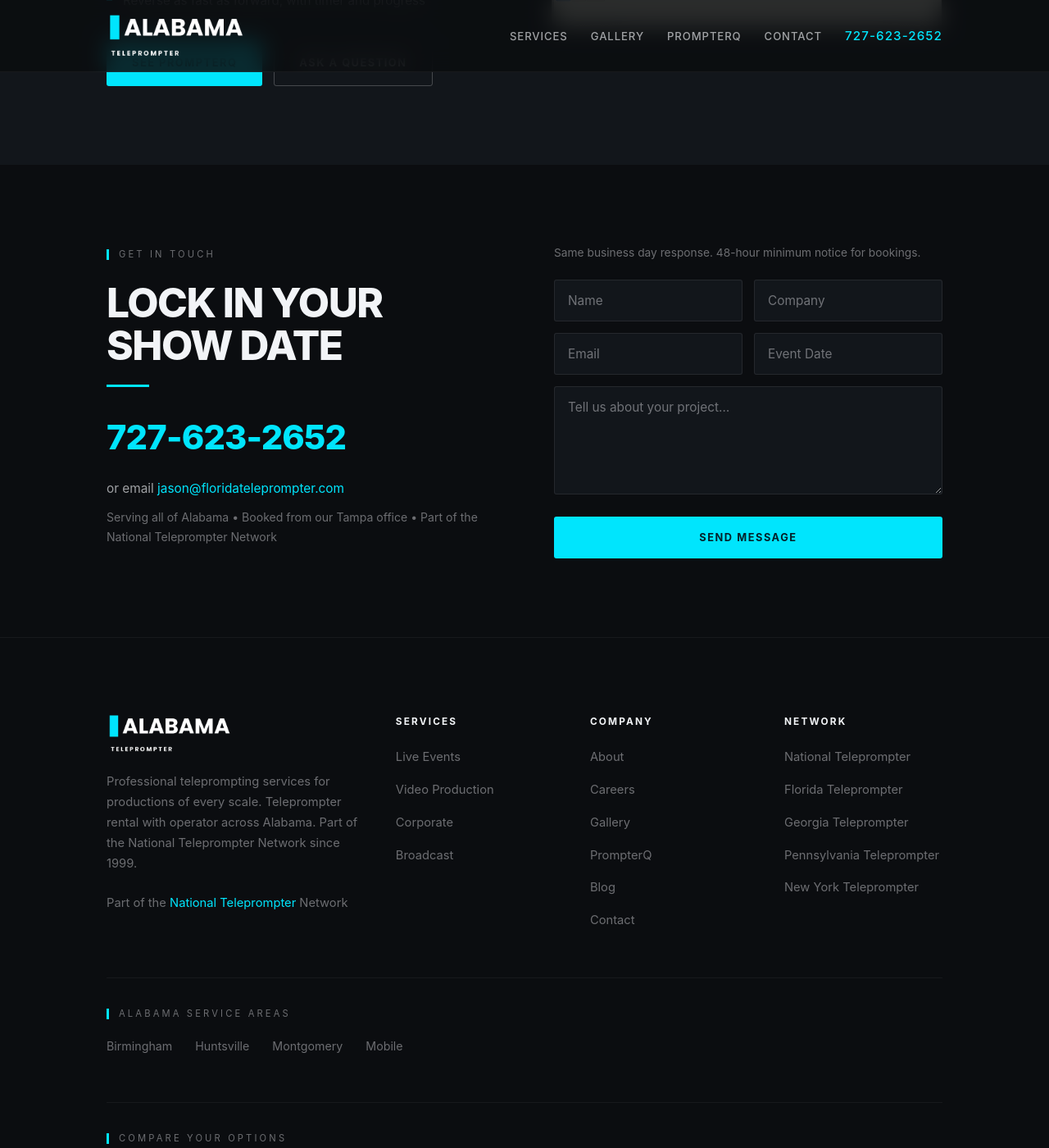
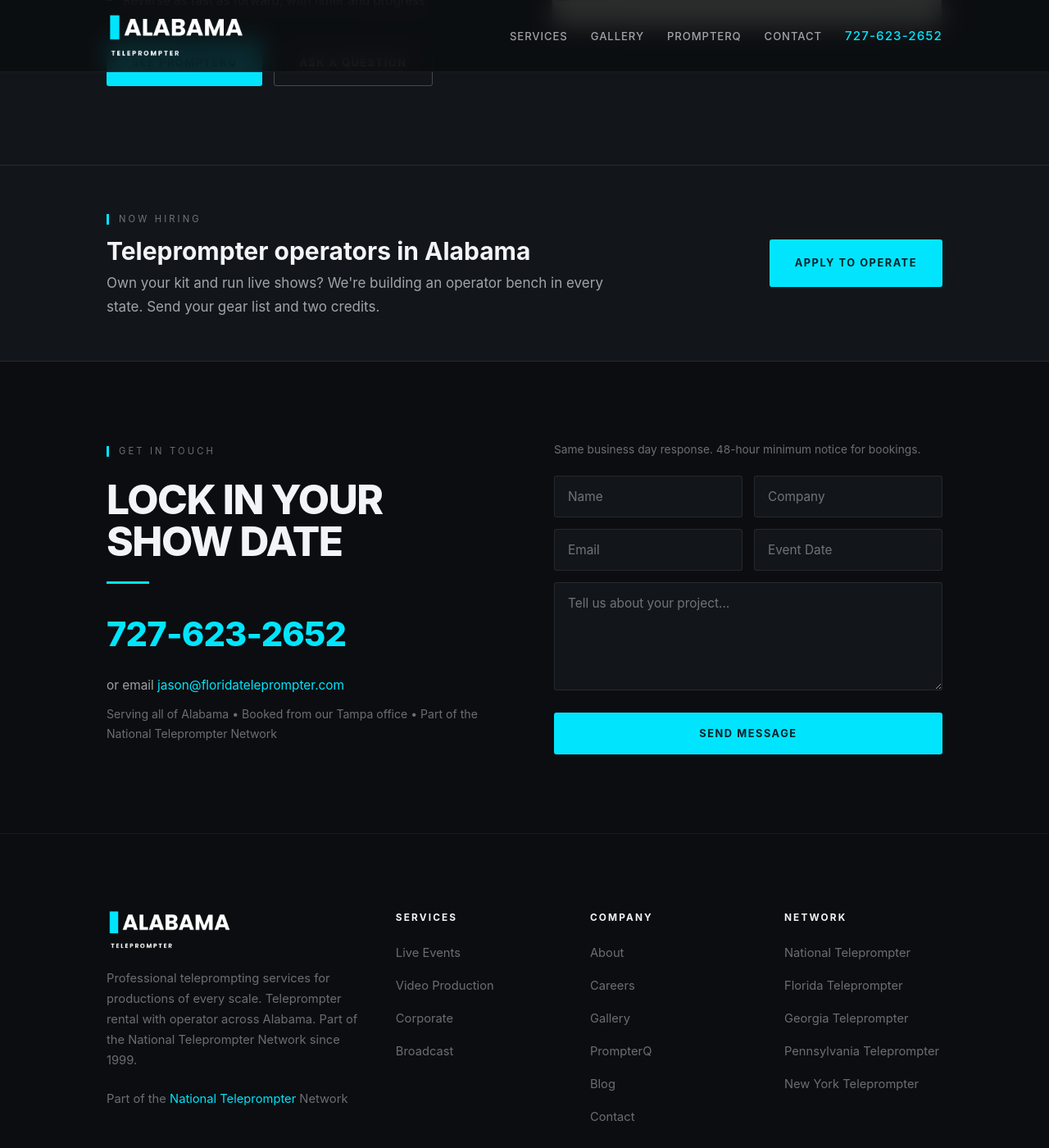
Before and after one commit to jasproj/alabamateleprompter, a Jekyll site: the page index.html, which Jekyll copies as it is, in a window 1280 px wide and 1400 px high, scrolled down 6080 px. Shown: the whole window at 82% size. Built offline with Jekyll 4.4.1, drawn with Linux system fonts in a browser that asks for light colours.

Commit message:
feat: "Now Hiring Operators" band above the contact section
A visible operator-recruiting callout on the home page. Until now the only
path to the application form was a footer link. The band names the state,
says what we want (own kit, live-show experience, gear list + two credits)
and sends applicants to the existing careers page. Styled with the site's
own CSS variables; no new colors, fonts or scripts. Verified at 1280 and
390 wide.

Co-Authored-By: Claude Fable 5.1 <noreply@anthropic.com>
Claude-Session: https://claude.ai/code/session_01SW4oYwAA8ZEcmkVZYUBX96

```diff
--- a/index.html
+++ b/index.html
@@ -448,6 +448,13 @@
             html { scroll-behavior: auto; }
             * { transition: none !important; animation: none !important; }
         }
+
+        /* Hiring band */
+        .hiring { padding: clamp(36px, 4vw, 56px) 0; background: var(--surface); border-top: 1px solid var(--line); border-bottom: 1px solid var(--line); }
+        .hiring-wrap { display: flex; align-items: center; justify-content: space-between; gap: 28px; flex-wrap: wrap; }
+        .hiring-title { font-size: clamp(22px, 2.6vw, 30px); line-height: 1.15; margin: 6px 0 8px; }
+        .hiring-text { color: var(--text-dim); margin: 0; max-width: 60ch; }
+        .hiring .btn { white-space: nowrap; }
     </style>
 </head>
 <body>
@@ -678,6 +685,18 @@
         </div>
     </section>
 
+        <!-- Hiring -->
+    <section class="hiring" id="hiring" aria-label="Now hiring teleprompter operators">
+        <div class="wrap hiring-wrap">
+            <div>
+                <span class="eyebrow">Now Hiring</span>
+                <h2 class="hiring-title">Teleprompter operators in Alabama</h2>
+                <p class="hiring-text">Own your kit and run live shows? We're building an operator bench in every state. Send your gear list and two credits.</p>
+            </div>
+            <a href="careers.html" class="btn btn-primary">Apply to operate</a>
+        </div>
+    </section>
+
     <!-- Contact -->
     <section class="contact" id="contact">
         <div class="wrap">
```
